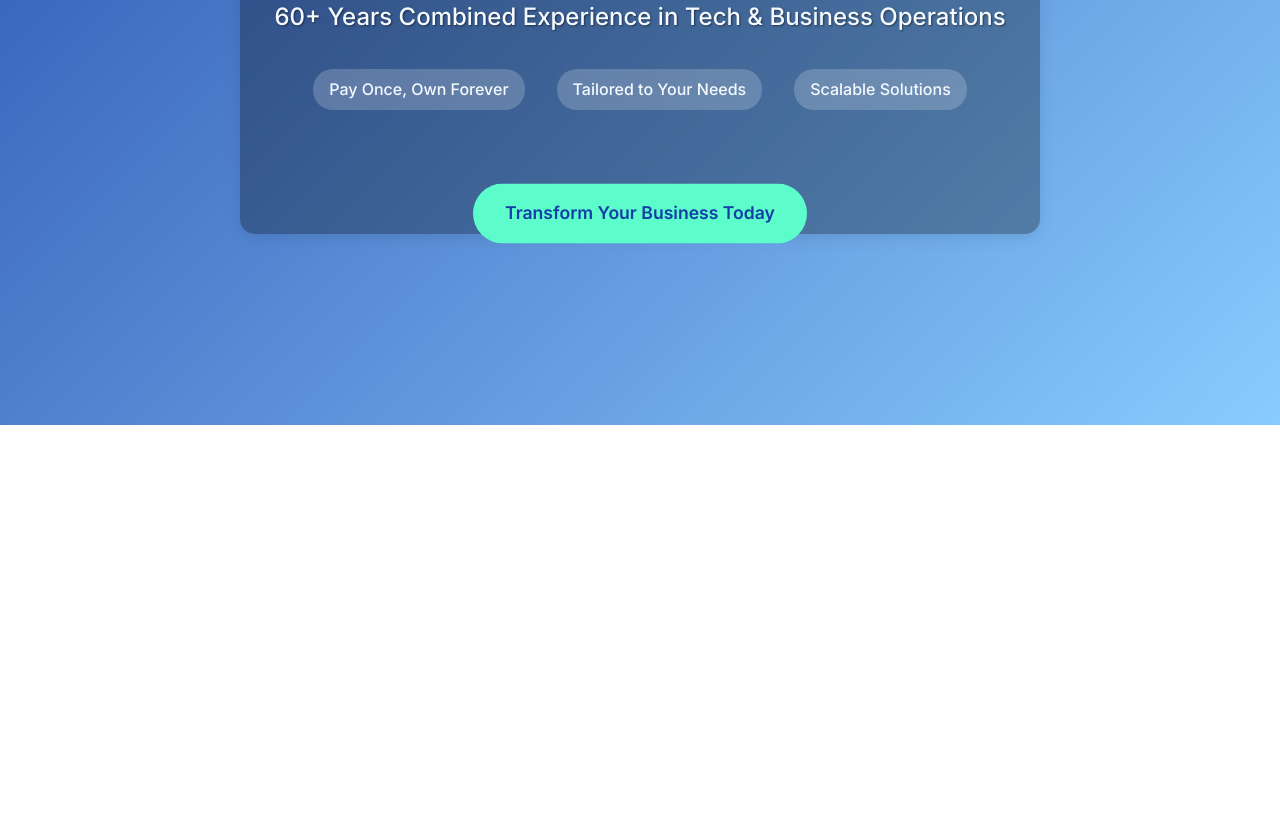
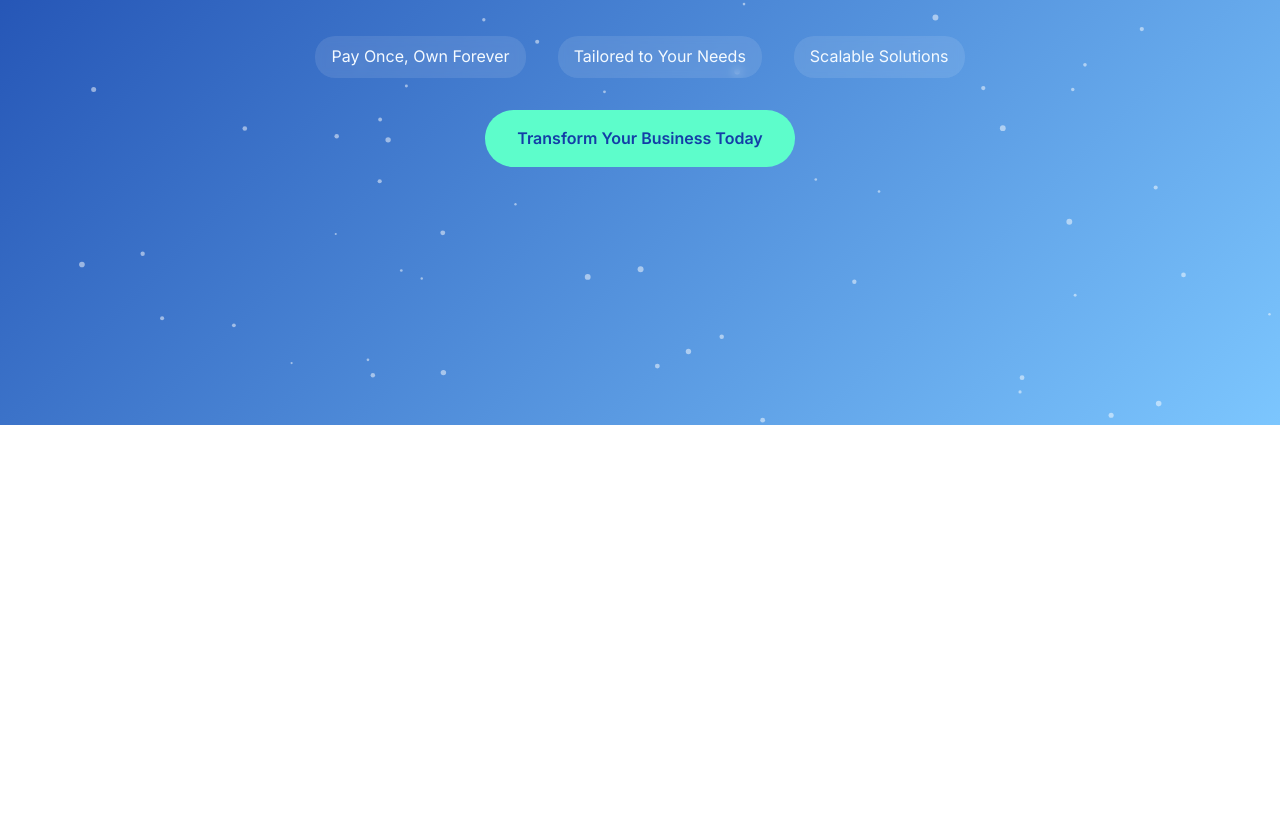
Before and after one commit to praful-tattbhavtech/praful-tattbhavtech.github.io, a plain HTML site: page index.html in a window 1280 px wide. Shown: the part 375-1201 px from the top of the page. Drawn offline with nearby package versions, Linux system fonts and the light colour scheme.

Commit message:
Updated Hero

```diff
--- a/animations.js
+++ b/animations.js
@@ -1,3 +1,63 @@
+document.addEventListener('DOMContentLoaded', (event) => {
+    const canvas = document.createElement('canvas');
+    const ctx = canvas.getContext('2d');
+    document.getElementById('background-animation').appendChild(canvas);
+
+    let particles = [];
+
+    function resizeCanvas() {
+        canvas.width = window.innerWidth;
+        canvas.height = window.innerHeight;
+    }
+
+    function createParticles() {
+        particles = [];
+        const particleCount = Math.floor(window.innerWidth * window.innerHeight / 10000);
+        for (let i = 0; i < particleCount; i++) {
+            particles.push({
+                x: Math.random() * canvas.width,
+                y: Math.random() * canvas.height,
+                radius: Math.random() * 2 + 1,
+                speed: Math.random() * 0.5 + 0.1
+            });
+        }
+    }
+
+    function drawParticles() {
+        ctx.clearRect(0, 0, canvas.width, canvas.height);
+        ctx.fillStyle = 'rgba(255, 255, 255, 0.5)';
+        particles.forEach(particle => {
+            ctx.beginPath();
+            ctx.arc(particle.x, particle.y, particle.radius, 0, Math.PI * 2);
+            ctx.fill();
+        });
+    }
+
+    function updateParticles() {
+        particles.forEach(particle => {
+            particle.y -= particle.speed;
+            if (particle.y + particle.radius < 0) {
+                particle.y = canvas.height + particle.radius;
+            }
+        });
+    }
+
+    function animate() {
+        drawParticles();
+        updateParticles();
+        requestAnimationFrame(animate);
+    }
+
+    resizeCanvas();
+    createParticles();
+    animate();
+
+    window.addEventListener('resize', () => {
+        resizeCanvas();
+        createParticles();
+    });
+
+    // Scroll animations
     gsap.registerPlugin(ScrollTrigger);
 
     // Header background change on scroll
@@ -7,43 +67,11 @@ ScrollTrigger.create({
         toggleClass: {className: 'scrolled', targets: 'header'}
     });
 
-// Hero animations
-gsap.from("#offer", {
-    y: 50,
-    opacity: 0,
-    duration: 1,
-    ease: "power3.out"
-});
-
-gsap.from("#trust", {
-    y: 50,
-    opacity: 0,
-    duration: 1,
-    delay: 0.3,
-    ease: "power3.out"
-});
-
-gsap.from("#benefits li", {
-    y: 50,
-    opacity: 0,
-    duration: 0.8,
-    stagger: 0.2,
-    ease: "power3.out"
-});
-
-gsap.from("#cta", {
-    y: 50,
-    opacity: 0,
-    duration: 1,
-    delay: 1,
-    ease: "power3.out"
-});
-
     // Animate sections on scroll
     gsap.utils.toArray('.section').forEach(section => {
         gsap.from(section, {
             opacity: 0,
-        y: 100,
+            y: 50,
             duration: 1,
             scrollTrigger: {
                 trigger: section,
@@ -54,12 +82,11 @@ gsap.utils.toArray('.section').forEach(section => {
         });
     });
 
-
     // Animate cards on scroll
     gsap.utils.toArray('.card').forEach(card => {
         gsap.from(card, {
             opacity: 0,
-        y: 50,
+            y: 30,
             duration: 0.8,
             scrollTrigger: {
                 trigger: card,
@@ -84,64 +111,4 @@ gsap.utils.toArray('.process-step').forEach((step, index) => {
             }
         });
     });
-
-// Parallax effect for background
-gsap.to("#background-animation", {
-    y: "30%",
-    ease: "none",
-    scrollTrigger: {
-        trigger: "#hero",
-        start: "top top",
-        end: "bottom top",
-        scrub: true
-    }
 });
-
-// Floating animation for CTA button
-gsap.to("#cta", {
-    y: -10,
-    duration: 1.5,
-    repeat: -1,
-    yoyo: true,
-    ease: "power1.inOut"
-});
-
-// Create floating particles in the background
-const createParticle = () => {
-    const particle = document.createElement('div');
-    particle.classList.add('particle');
-    document.getElementById('background-animation').appendChild(particle);
-
-    gsap.set(particle, {
-        x: Math.random() * window.innerWidth,
-        y: Math.random() * window.innerHeight,
-        scale: Math.random() * 0.5 + 0.5
-    });
-
-    gsap.to(particle, {
-        x: "+=" + (Math.random() * 100 - 50),
-        y: "+=" + (Math.random() * 100 - 50),
-        opacity: 0,
-        scale: 0,
-        duration: Math.random() * 4 + 3,
-        onComplete: () => {
-            particle.remove();
-            createParticle();
-        }
-    });
-};
-
-// Create initial particles
-for (let i = 0; i < 20; i++) {
-    createParticle();
-}
-
-// Smooth scrolling for navigation links
-document.querySelectorAll('a[href^="#"]').forEach(anchor => {
-    anchor.addEventListener('click', function (e) {
-        e.preventDefault();
-        document.querySelector(this.getAttribute('href')).scrollIntoView({
-            behavior: 'smooth'
-        });
-    });
-});
--- a/hero-animations.js
+++ /dev/null
@@ -1,107 +0,0 @@
-// Particle Wave
-const canvas = document.getElementById('particle-canvas');
-const ctx = canvas.getContext('2d');
-let particles = [];
-
-function resizeCanvas() {
-    canvas.width = window.innerWidth;
-    canvas.height = window.innerHeight;
-}
-
-function createParticles() {
-    particles = [];
-    const particleCount = Math.floor(window.innerWidth * window.innerHeight / 10000);
-    for (let i = 0; i < particleCount; i++) {
-        particles.push({
-            x: Math.random() * canvas.width,
-            y: Math.random() * canvas.height,
-            radius: Math.random() * 2 + 1,
-            speed: Math.random() * 0.5 + 0.1
-        });
-    }
-}
-
-function drawParticles() {
-    ctx.clearRect(0, 0, canvas.width, canvas.height);
-    ctx.fillStyle = 'rgba(255, 255, 255, 0.5)';
-    particles.forEach(particle => {
-        ctx.beginPath();
-        ctx.arc(particle.x, particle.y, particle.radius, 0, Math.PI * 2);
-        ctx.fill();
-    });
-}
-
-function updateParticles(mouseX, mouseY) {
-    particles.forEach(particle => {
-        const dx = mouseX - particle.x;
-        const dy = mouseY - particle.y;
-        const distance = Math.sqrt(dx * dx + dy * dy);
-        if (distance < 100) {
-            particle.x += dx / distance * particle.speed;
-            particle.y += dy / distance * particle.speed;
-        }
-        if (particle.x < 0 || particle.x > canvas.width) particle.x = Math.random() * canvas.width;
-        if (particle.y < 0 || particle.y > canvas.height) particle.y = Math.random() * canvas.height;
-    });
-}
-
-function animateParticles() {
-    drawParticles();
-    requestAnimationFrame(animateParticles);
-}
-
-window.addEventListener('resize', () => {
-    resizeCanvas();
-    createParticles();
-});
-
-canvas.addEventListener('mousemove', (e) => {
-    updateParticles(e.clientX, e.clientY);
-});
-
-resizeCanvas();
-createParticles();
-animateParticles();
-
-// Morphing Shapes
-const morphingShapes = document.getElementById('morphing-shapes');
-const shapes = ['circle', 'square', 'triangle'];
-let currentShape = 0;
-
-function createShape() {
-    const shape = document.createElement('div');
-    shape.classList.add('morphing-shape', shapes[currentShape]);
-    morphingShapes.appendChild(shape);
-    currentShape = (currentShape + 1) % shapes.length;
-    return shape;
-}
-
-function animateShape(shape) {
-    const duration = 5000 + Math.random() * 5000;
-    const keyframes = [
-        { transform: 'scale(0) rotate(0deg)', opacity: 0 },
-        { transform: 'scale(1) rotate(360deg)', opacity: 0.3, offset: 0.5 },
-        { transform: 'scale(0) rotate(720deg)', opacity: 0 }
-    ];
-    const animation = shape.animate(keyframes, {
-        duration: duration,
-        easing: 'ease-in-out',
-        iterations: Infinity
-    });
-
-    animation.onfinish = () => {
-        shape.remove();
-        createAndAnimateShape();
-    };
-}
-
-function createAndAnimateShape() {
-    const shape = createShape();
-    shape.style.left = `${Math.random() * 100}%`;
-    shape.style.top = `${Math.random() * 100}%`;
-    animateShape(shape);
-}
-
-for (let i = 0; i < 5; i++) {
-    createAndAnimateShape();
-}
--- a/index.html
+++ b/index.html
@@ -9,7 +9,6 @@
     <link rel="stylesheet" href="style.css">
     <script src="https://cdnjs.cloudflare.com/ajax/libs/gsap/3.11.4/gsap.min.js"></script>
     <script src="https://cdnjs.cloudflare.com/ajax/libs/gsap/3.11.4/ScrollTrigger.min.js"></script>
-    <script src="hero-animations.js"></script>
 </head>
 <body>
     <header>
@@ -29,20 +28,17 @@
 
     <main>
         <section id="hero">
-            <div id="animated-bg">
-                <canvas id="particle-canvas"></canvas>
-                <div id="morphing-shapes"></div>
-            </div>
             <div class="container hero-content">
                 <h1 id="offer">Custom Software Solutions for SMBs</h1>
                 <h2 id="trust">60+ Years Combined Experience in Tech & Business Operations</h2>
-                <div id="benefits">
-                    <span>Pay Once, Own Forever</span>
-                    <span>Tailored to Your Needs</span>
-                    <span>Scalable Solutions</span>
-                </div>
+                <ul id="benefits">
+                    <li>Pay Once, Own Forever</li>
+                    <li>Tailored to Your Needs</li>
+                    <li>Scalable Solutions</li>
+                </ul>
                 <a href="#contact" id="cta" class="cta-button">Transform Your Business Today</a>
             </div>
+            <div id="background-animation"></div>
         </section>
 
         <section id="services" class="section">
--- a/style.css
+++ b/style.css
@@ -72,34 +72,8 @@ nav {
     height: 100vh;
     display: flex;
     align-items: center;
+    background: linear-gradient(135deg, var(--egyptian-blue), var(--maya-blue));
     overflow: hidden;
-    background: linear-gradient(135deg, rgba(19, 62, 167, 0.9), rgba(124, 198, 254, 0.9));
-}
-
-#animated-bg {
-    position: absolute;
-    top: 0;
-    left: 0;
-    width: 100%;
-    height: 100%;
-    opacity: 0.3;
-}
-
-#particle-canvas {
-    position: absolute;
-    top: 0;
-    left: 0;
-    width: 100%;
-    height: 100%;
-}
-
-#morphing-shapes {
-    position: absolute;
-    top: 0;
-    left: 0;
-    width: 100%;
-    height: 100%;
-    pointer-events: none;
 }
 
 .hero-content {
@@ -107,42 +81,33 @@ nav {
     z-index: 10;
     text-align: center;
     color: var(--alice-blue);
-    max-width: 800px;
-    margin: 0 auto;
-    padding: 2rem;
-    background-color: rgba(0, 0, 0, 0.3);
-    border-radius: 15px;
-    box-shadow: 0 4px 15px rgba(0, 0, 0, 0.1);
 }
 
-h1 {
+#hero h1 {
     font-size: 3.5rem;
     margin-bottom: 1rem;
     line-height: 1.2;
-    font-weight: 700;
-    text-shadow: 2px 2px 4px rgba(0, 0, 0, 0.5);
 }
 
-h2 {
+#hero h2 {
     font-size: 1.5rem;
     margin-bottom: 2rem;
-    font-weight: 500;
-    text-shadow: 1px 1px 2px rgba(0, 0, 0, 0.5);
+    font-weight: 400;
 }
 
 #benefits {
+    list-style-type: none;
     display: flex;
     justify-content: center;
     gap: 2rem;
     margin-bottom: 2rem;
 }
 
-#benefits span {
-    background-color: rgba(255, 255, 255, 0.2);
+#benefits li {
+    background-color: rgba(255, 255, 255, 0.1);
     padding: 0.5rem 1rem;
     border-radius: 20px;
     backdrop-filter: blur(5px);
-    font-weight: 500;
 }
 
 .cta-button {
@@ -154,12 +119,20 @@ h2 {
     font-weight: 600;
     border-radius: 50px;
     transition: transform 0.3s ease, box-shadow 0.3s ease;
-    font-size: 1.1rem;
 }
 
 .cta-button:hover {
     transform: translateY(-3px);
-    box-shadow: 0 4px 15px rgba(93, 253, 203, 0.6);
+    box-shadow: 0 4px 15px rgba(93, 253, 203, 0.4);
+}
+
+#background-animation {
+    position: absolute;
+    top: 0;
+    left: 0;
+    width: 100%;
+    height: 100%;
+    pointer-events: none;
 }
 
 .section {
@@ -244,31 +217,6 @@ footer {
     padding: 2rem 0;
 }
 
-.morphing-shape {
-    position: absolute;
-    width: 100px;
-    height: 100px;
-    background-color: rgba(255, 255, 255, 0.1);
-    backdrop-filter: blur(5px);
-}
-
-.circle {
-    border-radius: 50%;
-}
-
-.square {
-    border-radius: 10%;
-}
-
-.triangle {
-    width: 0;
-    height: 0;
-    background-color: transparent;
-    border-left: 50px solid transparent;
-    border-right: 50px solid transparent;
-    border-bottom: 86.6px solid rgba(255, 255, 255, 0.1);
-}
-
 @media (max-width: 768px) {
     h1 {
         font-size: 2.5rem;
```
Lines whose indentation alone changed are shown as unchanged.
